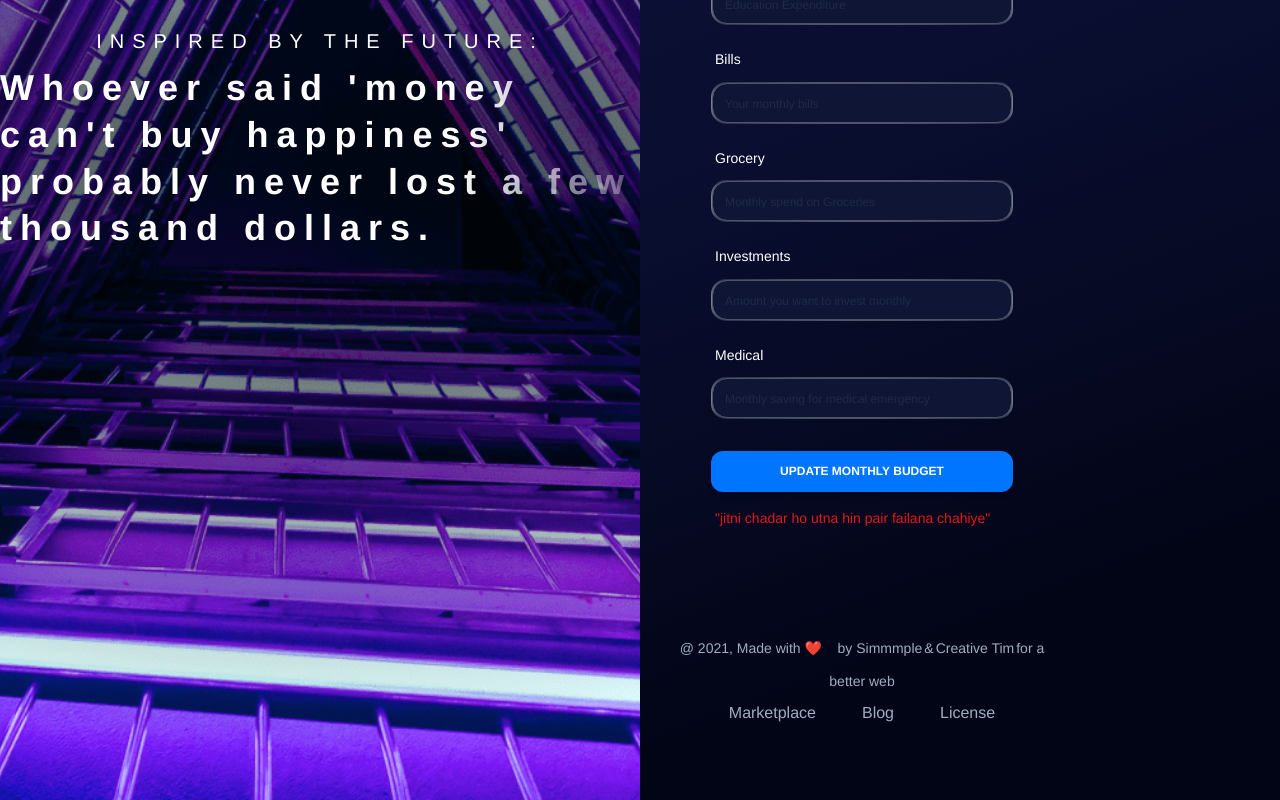
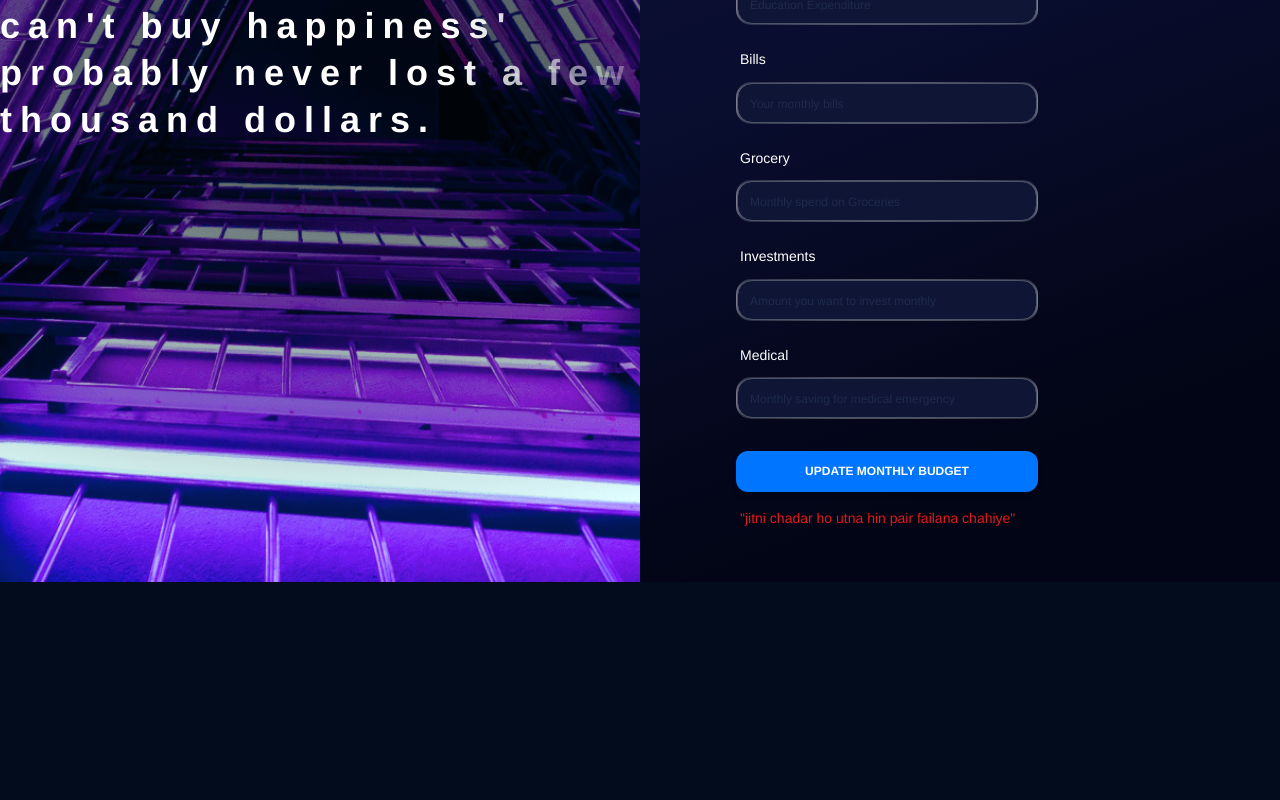
Before and after one commit to chinmay29hub/Hackerstellar-BootstrapParadox, a React (Create React App) app in the folder frontend/: page /budget in a window 1280 px wide. Shown: the part 513-1313 px from the top of the page. After the commit the page ends 1095 px from the top, so only its background shows below. Built offline with nearby package versions, Linux system fonts and the light colour scheme; no server answers; the database is empty; a small style sheet from the web is missing.

Commit message:
removed footer from budget and expense

```diff
--- a/frontend/src/layouts/authentication/components/CoverLayout/index.js
+++ b/frontend/src/layouts/authentication/components/CoverLayout/index.js
@@ -1,21 +1,3 @@
-/*!
-
-=========================================================
-* TERRA FINANCE React - v1.0.0
-=========================================================
-
-* Product Page: https://www.creative-tim.com/product/vision-ui-free-react
-* Copyright 2021 Creative Tim (https://www.creative-tim.com/)
-* Licensed under MIT (https://github.com/creativetimofficial/vision-ui-free-react/blob/master LICENSE.md)
-
-* Design and Coded by Simmmple & Creative Tim
-
-=========================================================
-
-* The above copyright notice and this permission notice shall be included in all copies or substantial portions of the Software.
-
-*/
-
 // prop-types is a library for typechecking of props
 import PropTypes from "prop-types";
 
@@ -205,7 +187,7 @@ function CoverLayout({
           >
             {children}
           </VuiBox>
-          <Footer />
+          {/* <Footer /> */}
         </VuiBox>
       </VuiBox>
     </PageLayout>
```
Also changed, not shown: frontend/src/layouts/authentication/sign-in/index.js (+0 -18 lines), frontend/src/layouts/budget/index.js (+0 -18 lines), 2 other files (tests, documents, lock files or other folders).
